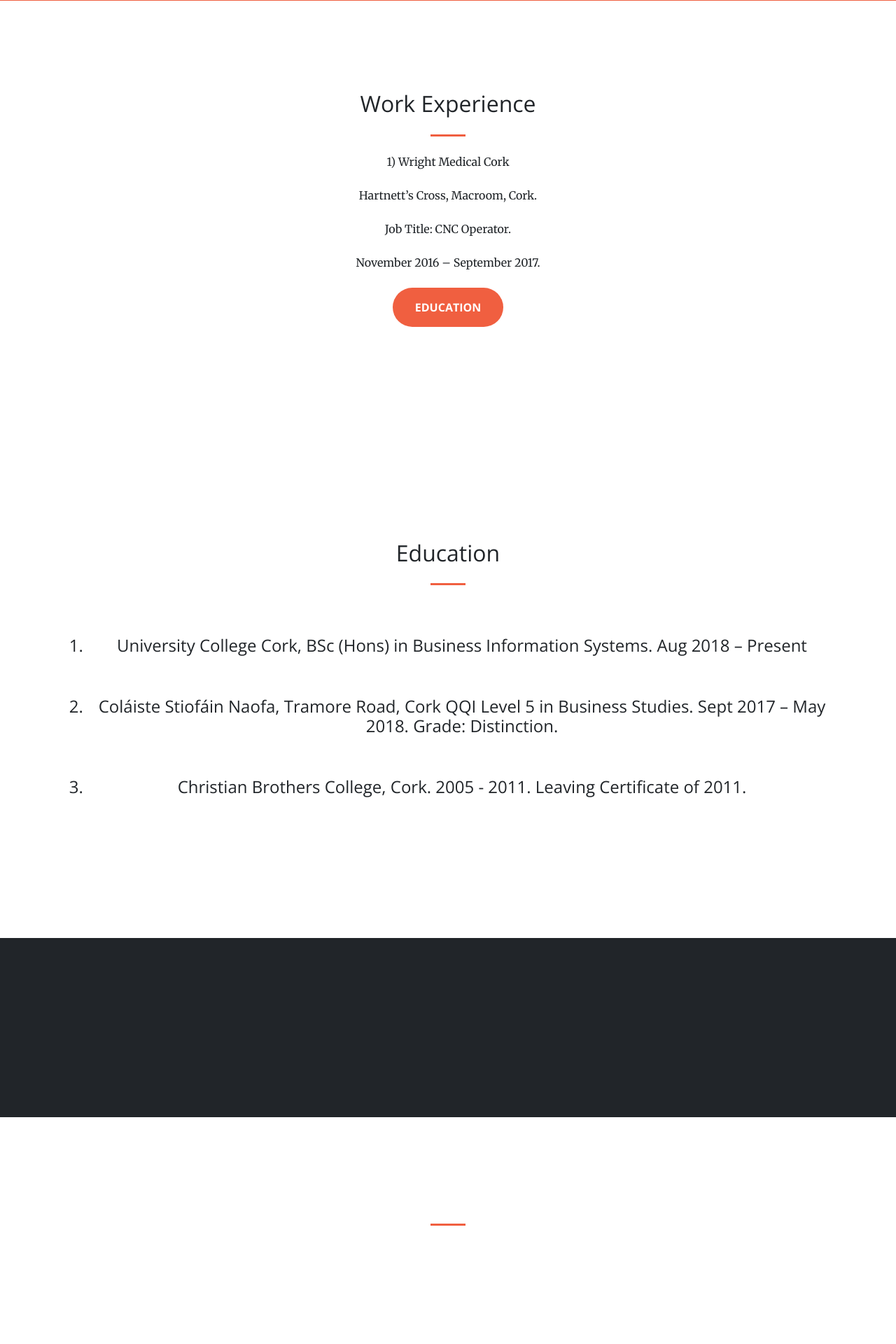
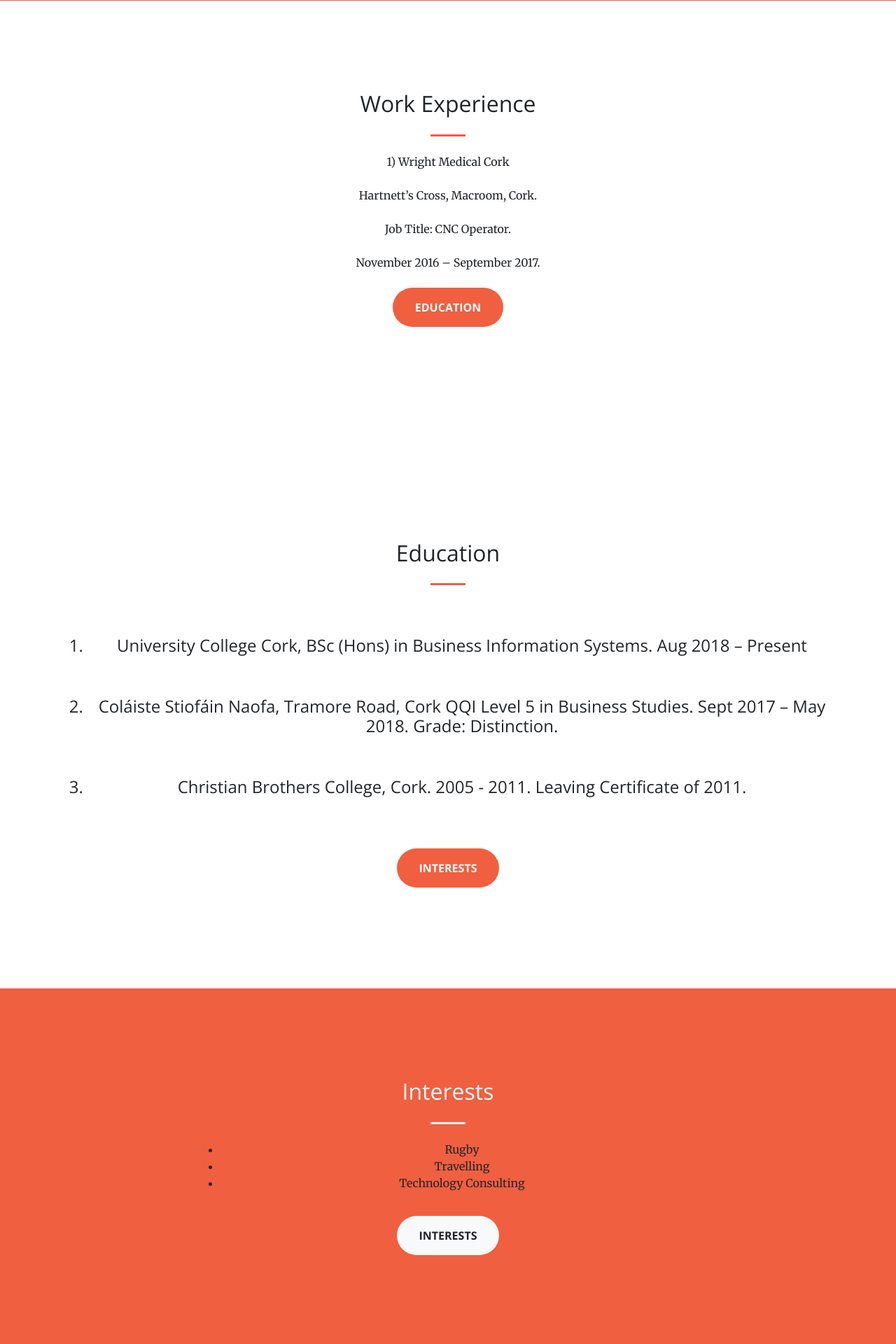
Before and after one commit to kos-118707891/phpproject11, a PHP site: page /CV.html in a window 1280 px wide. Shown: the part 1459-3379 px from the top of the page at 70% size. Before the commit the page ends 3210 px from the top, so only its background shows below. Run offline with PHP 8.4, Linux system fonts and the light colour scheme; some libraries are stand-ins or nearby versions.

Commit message:
commit 08 Full php1

```diff
--- a/CV.html
+++ b/CV.html
@@ -46,7 +46,7 @@
             <a class="nav-link js-scroll-trigger" href="#portfolio">Education</a>
           </li>
           <li class="nav-item">
-            <a class="nav-link js-scroll-trigger" href="#contact"></a>
+            <a class="nav-link js-scroll-trigger" href="#contact">Interests</a>
           </li>
         </ul>
       </div>
@@ -152,7 +152,7 @@ Grade: Distinction. </li>
  <li> Christian Brothers College, Cork. 2005 - 2011. Leaving Certificate of 2011. </li>
  <br></br>
               </ol>
-
+              <a class="btn btn-primary btn-xl js-scroll-trigger" href="#contact">Interests</a>
         <div class="col-lg-4 col-sm-6">
           <a class="portfolio-box" href="img/portfolio/fullsize/2.jpg">
         </div>
@@ -191,10 +191,26 @@ Grade: Distinction. </li>
     </div>
   </section>
 
-  <section class="bg-dark text-white">
-    <div class="container text-center">
+  <section class="bg-primary" id="contact">
+    <div class="container">
+      <div class="row">
+        <div class="col-lg-8 mx-auto text-center">
+          <h2 class="section-heading text-white">Interests</h2>
+          <hr class="light my-4">
+          <p class="text-faded mb-4">
+          <ul>
+              <li>Rugby</li>
+              <li>Travelling</li>
+              <li>Technology Consulting</li>
+          </ul>
+            <hr>
+        </p>
+          <a class="btn btn-light btn-xl js-scroll-trigger" href="tiltedpage_scroll_demo.html">Interests</a>
+        </div>
+      </div>
     </div>
   </section>
+
 
   <section id="contact">
     <div class="container">
--- a/index.html
+++ b/index.html
@@ -45,7 +45,7 @@
         <div class="col-lg-10 mx-auto">
           <h1 class="text-uppercase">
               <A HREF = "CV.html">Curriculum Vitae</A> <br></br>
-              <A HREF = "Interests.html">Interests</A> <br></br>
+              <A HREF = "tiltedpage_scroll_demo.html">Interests</A> <br></br>
               <A HREF = "Consultancy.html">Consultancy</A>
           </h1>
           <hr>
--- a/tiltedpage_scroll_demo.html
+++ b/tiltedpage_scroll_demo.html
@@ -1,6 +1,7 @@
 <!doctype html>
 <html>
 <head>
+
 	<meta charset="utf-8">
 	<title>Interests</title>
 	<meta name="title" content="Travel - Sport - Consultancy" />
@@ -20,7 +21,7 @@
       height: 100%;
     }
     body {
-      background: #F1f1f2;
+      background:#F1f1f2;
       padding: 0;
       text-align: center;
       font-family: 'open sans';
```
Also changed, not shown: Sport.html (+18 -11 lines), index.php (+58 -14 lines).
